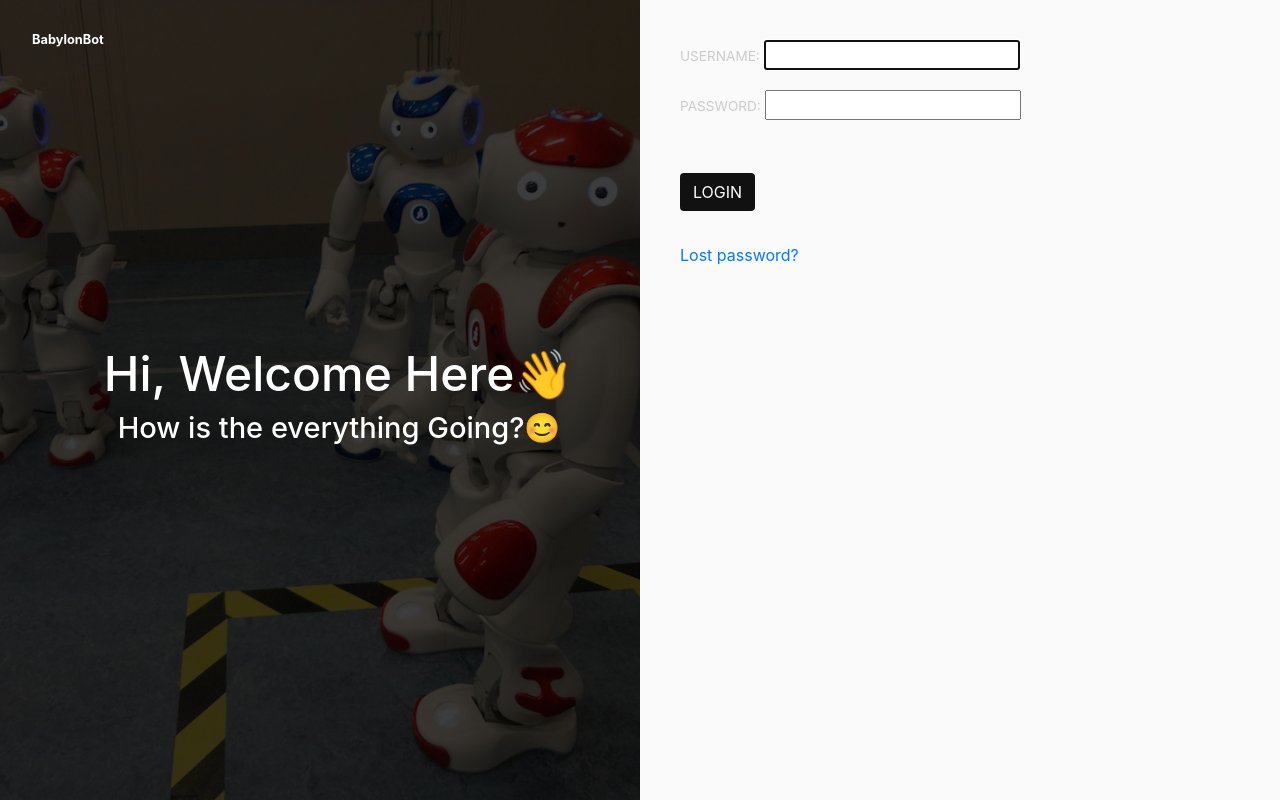
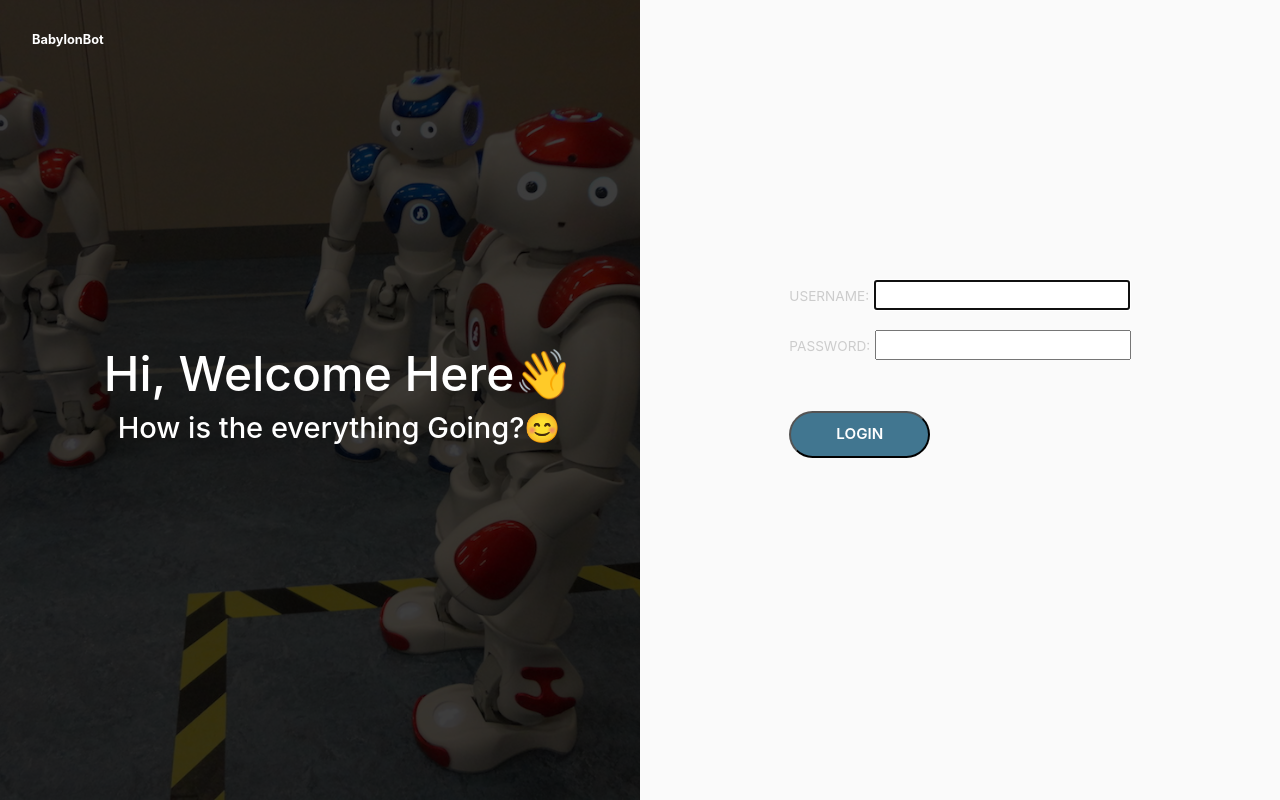
Before and after one commit to elkd/etbot, a Django app: page /accounts/login/ in a window 1280 px wide. Run offline with Django 3.2, Linux system fonts and the light colour scheme.

Commit message:
updated the css design to reflect django admin theme, added customized Admin naming and list display

```diff
--- a/etbot/urls.py
+++ b/etbot/urls.py
@@ -21,6 +21,12 @@ from django.conf.urls.static import static
 
 from autopost.views import post_list_view, CreatePostView
 
+
+admin.site.site_header = "BabylonBot Dashboard"
+admin.site.site_title = "BabylonBot Admin Dashboard"
+admin.site.index_title = "Welcome to BabylonBot Admin Dashboard"
+
+
 urlpatterns = [
     path('', TemplateView.as_view(template_name='home.html'), name='home'),
     path(settings.ADMIN_URL, admin.site.urls),
--- a/static/css/login.css
+++ b/static/css/login.css
@@ -114,8 +114,13 @@ h2 {
 }
 
 .signup__form {
-  padding: 2.5rem;
-  background: #fafafa;
+    padding: 2.5rem;
+    background: #fafafa;
+
+    display: flex;
+    flex-direction: column;
+    align-items: center;
+    justify-content: center;
 }
 
 label {
@@ -144,18 +149,18 @@ label {
 }
 
 .btn--form {
-  padding: 0.5rem 2.5rem;
+  padding: 10px 45px;
   font-size: 0.95rem;
   font-weight: 600;
   text-transform: uppercase;
   color: #fff !important;
-  background: #111 !important;
+  background: #417690 !important;
   border-radius: 2.1875rem;
   margin: 2em auto;
 }
 
 .btn--form:focus, .btn--form:hover {
-  background: #323232;
+  background: #417690;
 }
 
 .signup__link {
@@ -167,7 +172,3 @@ label {
 .signup__link:focus, .signup__link:hover {
   color: #787878;
 }
-
-#error {
-    color: red;
-}
--- a/static/css/new_post.css
+++ b/static/css/new_post.css
@@ -64,7 +64,7 @@ body {
 /*buttons*/
 #msform .action-button {
 	width: 100px;
-	background: #27AE60;
+	background: #417690;
 	font-weight: bold;
 	color: white;
 	border: 0 none;
--- a/templates/autopost/new_post.html
+++ b/templates/autopost/new_post.html
@@ -23,7 +23,7 @@
             <!-- Using the formset -->
             <fieldset>
                 <h2 class="fs-title">Schedule your post</h2>
-                <h3 class="fs-subtitle">BabylonBot</h3>
+                <h3 class="fs-subtitle">Post content on Etoro.com</h3>
 
                 <textarea name="content" cols="40" rows="10" required="" id="id_content" placeholder="Write the content...."></textarea>
 
--- a/templates/home.html
+++ b/templates/home.html
@@ -28,6 +28,9 @@
               <h1 class="title">BABYLONBOT</h1>
               <h3 class="subtitle">Automation 4 Real</h3>
             </div>
+
+            <br/>
+            <br/>
             <div class="col-xs-12 explore">
                 <a href="{% url 'login' %}"><button type="button" class="btn btn-lg explorebtn">LOGIN</button></a>
             </div>
--- a/templates/registration/login.html
+++ b/templates/registration/login.html
@@ -52,13 +52,11 @@
           <div class="m-t-lg">
             <ul class="list-inline">
               <li>
-                <input class="btn btn--form" type="submit" value="login" />
+                <input class="btn--form" type="submit" value="login" />
                 <input type="hidden" name="next" value="{{ next }}">
               </li>
 
-              <li>
-                  <a href="{% url 'password_reset' %}">Lost password?</a></p>
-              </li>
+              <!--a href="{% url 'password_reset' %}">Lost password?</a-->
             </ul>
           </div>
 
```
Also changed, not shown: autopost/models.py (+12 -0 lines), static/css/homepage.css (+7 -40 lines), static/images/city.jpeg (added).
